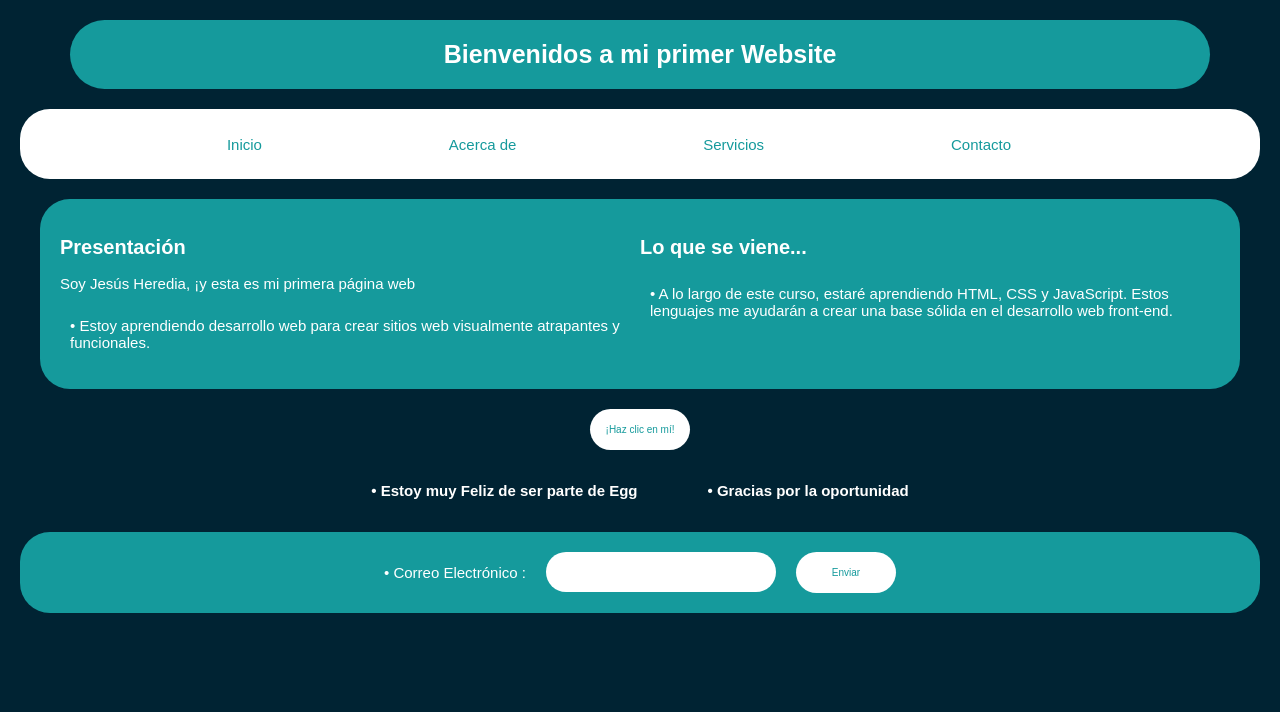
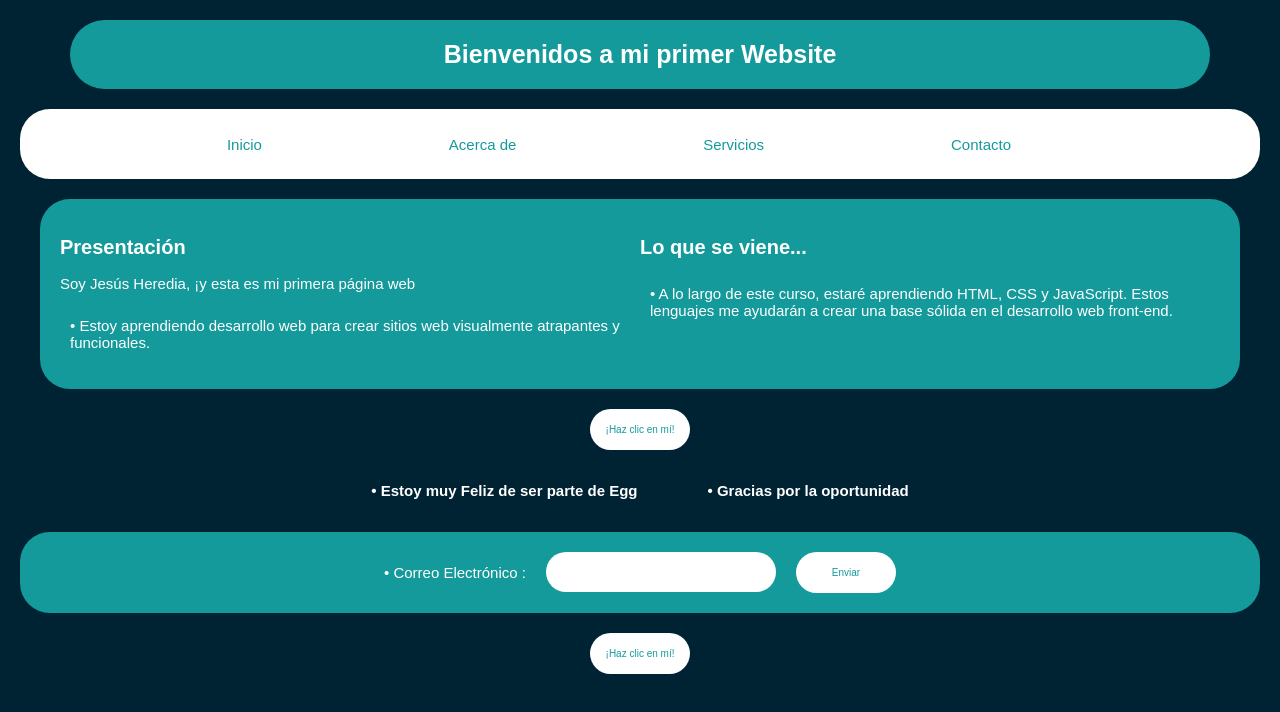
Before and after one commit to jesushe849923/repositorio-remoto, a plain HTML site: page index.html in a window 1280 px wide. Drawn offline with Linux system fonts and the light colour scheme.

Commit message:
primer commit online

```diff
--- a/index.html
+++ b/index.html
@@ -57,6 +57,9 @@
     <input class="text-form" type="email" id="email" name="email" required />
     <button class="boton-b" type="submit">Enviar</button>
   </form>
+  <div>
+    <button class="boton-a" onclick="showAlert()">¡Haz clic en mí!</button>
+  </div>
 
   <script src="./3- script.js"></script>
 </body>
```
